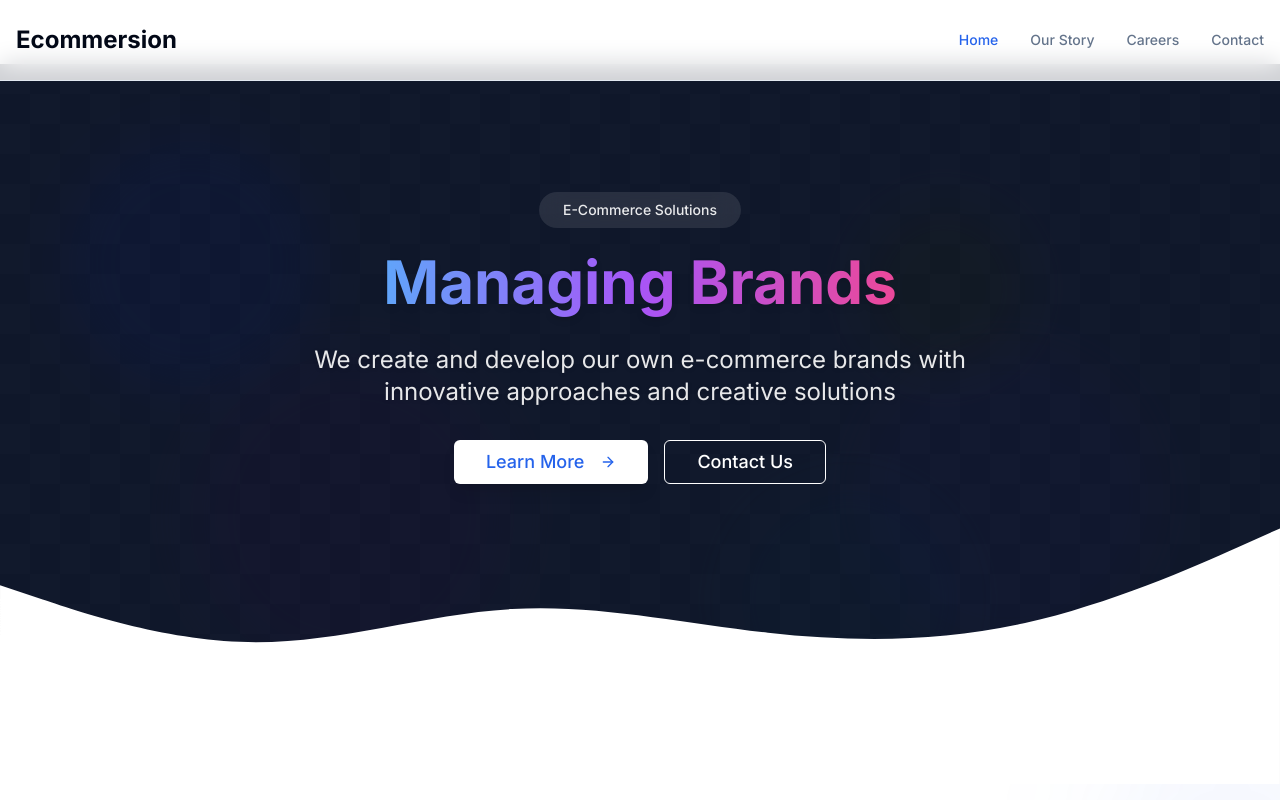
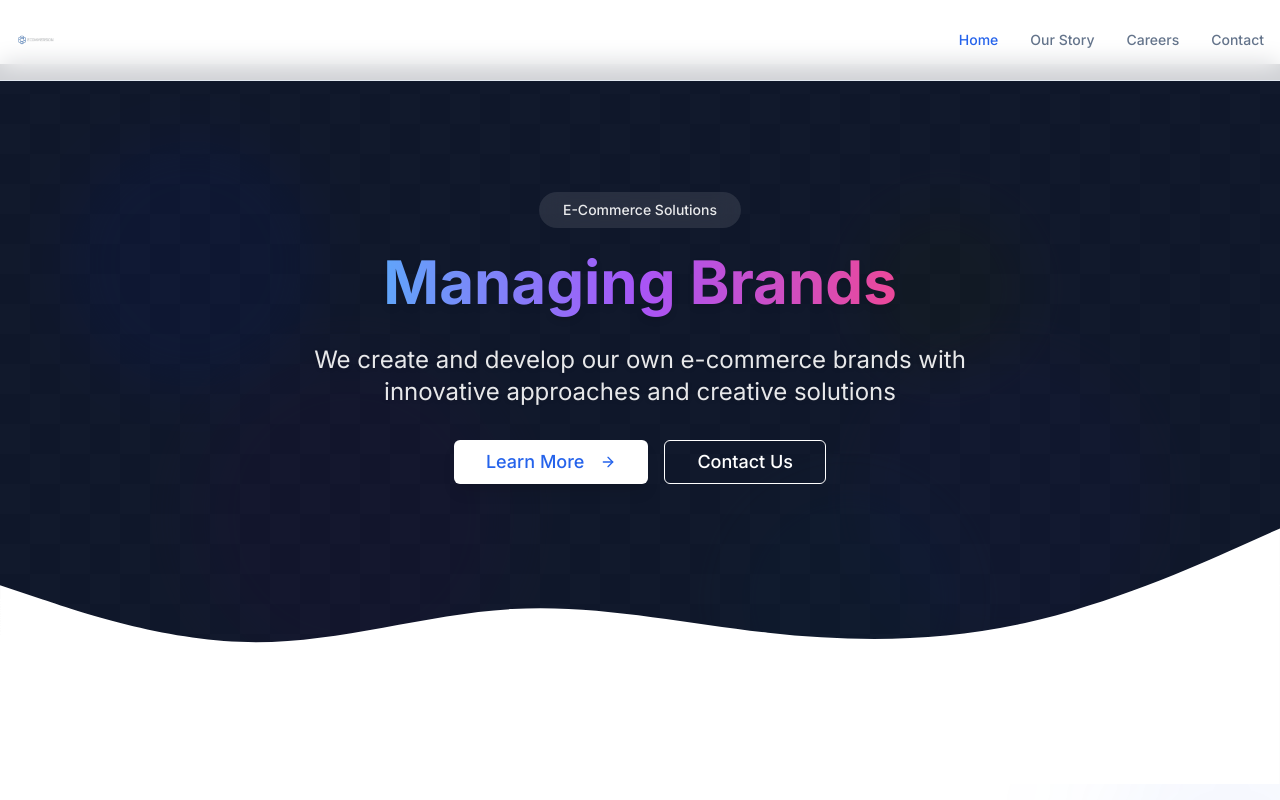
Before and after one commit to Gourmetific/Ecommersion, a Next.js app: page / in a window 1280 px wide. Shown: the top 800 px of the page. Built offline with nearby package versions, Linux system fonts and the light colour scheme.

Commit message:
Update navbar.tsx
I updated ecommersion-logo

```diff
--- a/components/navbar.tsx
+++ b/components/navbar.tsx
@@ -23,8 +23,12 @@ export default function Navbar() {
     <header className="fixed top-0 left-0 right-0 z-50 bg-background/80 backdrop-blur-md border-b">
       <div className="container mx-auto px-4">
         <div className="flex h-16 md:h-20 items-center justify-between">
-          <Link href="/" className="font-bold text-xl md:text-2xl">
-            Ecommersion
+          <Link href="/">
+            <img
+              src="/ecommersion-logo.png"
+              alt="Ecommersion"
+              className="h-10"
+            />
           </Link>
 
           {/* Desktop Navigation */}
```
